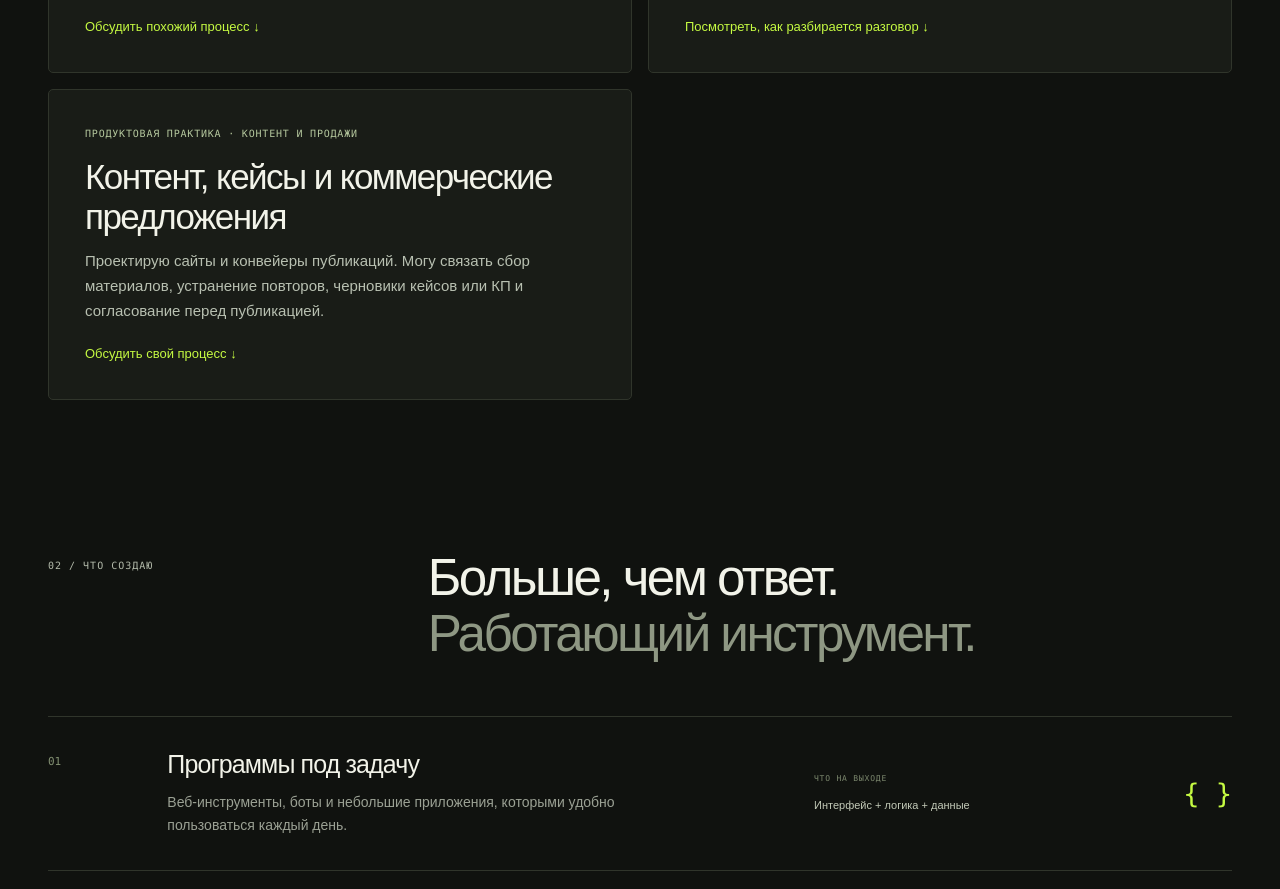
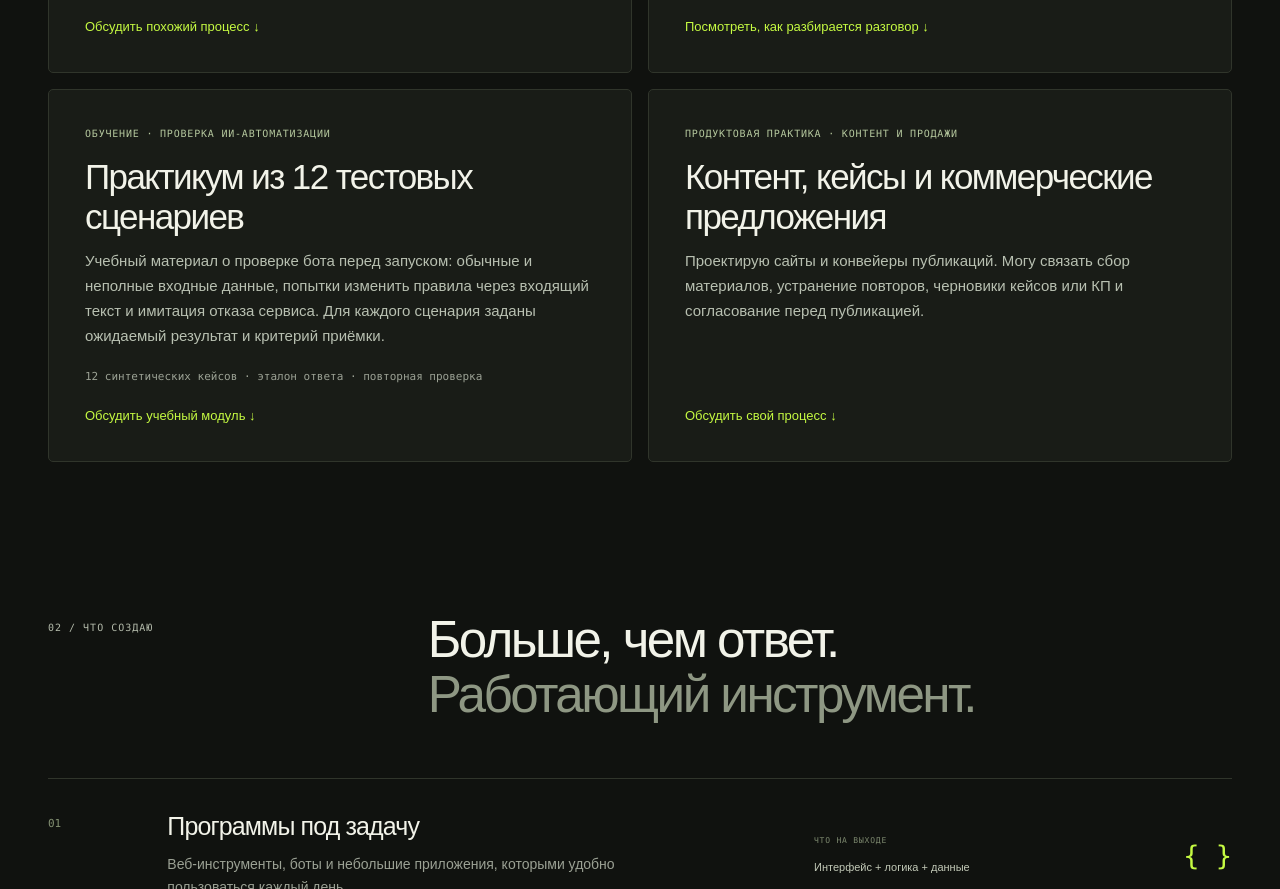
Before and after one commit to Neurotatarin/delta-counterparty-demo, a plain HTML site: page portfolio/index.html in a window 1280 px wide. Shown: the part 3174-4063 px from the top of the page. Drawn offline with Linux system fonts and the light colour scheme.

Commit message:
Add AI validation practicum to portfolio

```diff
--- a/portfolio/index.html
+++ b/portfolio/index.html
@@ -72,6 +72,7 @@
     <article class="project"><div class="project-body"><p class="project-status">ИНТЕГРАЦИИ · РАБОЧИЕ СЦЕНАРИИ</p><h3>Из чатов в действия</h3><p>Подключения рабочих сервисов через MCP, протоколы встреч, выделение задач и черновики следующих шагов для команды.</p><a class="underlink" href="#lab" data-demo-link="meeting">Попробовать на примере встречи ↓</a></div></article>
     <article class="project"><div class="project-body"><p class="project-status">B2B · МАРКЕТИНГ И ПРОДУКТ</p><h3>Продвижение и клиентская аналитика</h3><p>Технические задания для сайта, материалы для торговых точек, аудит рекламы, сегментация клиентской базы и паспорта компаний.</p><a class="underlink" href="#brief">Обсудить похожий процесс ↓</a></div></article>
     <article class="project"><div class="project-body"><p class="project-status">ПРОДУКТОВАЯ ПРАКТИКА · MAKEBIZ И ДРУГИЕ ПРОЕКТЫ</p><h3>Аналитика звонков и ИИ-ассистенты</h3><p>Проектировал правила оценки звонков и обратной связи, тестировал промпты и структурированные отчёты. Собираю помощников с базой знаний, квалификацией запроса и передачей оператору.</p><a class="underlink" href="#lab" data-demo-link="meeting">Посмотреть, как разбирается разговор ↓</a></div></article>
+    <article class="project"><div class="project-body"><p class="project-status">ОБУЧЕНИЕ · ПРОВЕРКА ИИ-АВТОМАТИЗАЦИИ</p><h3>Практикум из 12 тестовых сценариев</h3><p>Учебный материал о проверке бота перед запуском: обычные и неполные входные данные, попытки изменить правила через входящий текст и имитация отказа сервиса. Для каждого сценария заданы ожидаемый результат и критерий приёмки.</p><p class="project-stack">12 синтетических кейсов · эталон ответа · повторная проверка</p><a class="underlink" href="#brief-task" data-brief-preset="education">Обсудить учебный модуль ↓</a></div></article>
     <article class="project"><div class="project-body"><p class="project-status">ПРОДУКТОВАЯ ПРАКТИКА · КОНТЕНТ И ПРОДАЖИ</p><h3>Контент, кейсы и коммерческие предложения</h3><p>Проектирую сайты и конвейеры публикаций. Могу связать сбор материалов, устранение повторов, черновики кейсов или КП и согласование перед публикацией.</p><a class="underlink" href="#brief">Обсудить свой процесс ↓</a></div></article>
   </div>
 </section>
--- a/portfolio/site.js
+++ b/portfolio/site.js
@@ -24,7 +24,8 @@
   const briefPresets = {
     realty: {type:'Автоматизацию процесса', source:'Документы и таблицы', task:'Хочу упорядочить работу агентства недвижимости: собирать сведения и документы по сделке, видеть пробелы и следующие действия. Мой текущий процесс: '},
     automation: {type:'Автоматизацию процесса', source:'Несколько систем', task:'Хочу убрать ручной перенос данных и связать рабочие сервисы. Сейчас мы делаем так: '},
-    product: {type:'Пока не определился', source:'Процесс ещё не настроен', task:'Хочу разработать сайт, приложение или ИИ-помощника. Кто будет пользоваться и какую задачу решать: '}
+    product: {type:'Пока не определился', source:'Процесс ещё не настроен', task:'Хочу разработать сайт, приложение или ИИ-помощника. Кто будет пользоваться и какую задачу решать: '},
+    education: {type:'Промпты и систему инструкций', source:'Документы и таблицы', task:'Нужен учебный модуль по проверке ИИ-автоматизации. Аудитория, формат и результат обучения: '}
   };
   let lastPresetTask = '';
   document.querySelectorAll('[data-brief-preset]').forEach(link => link.addEventListener('click', () => {
```
